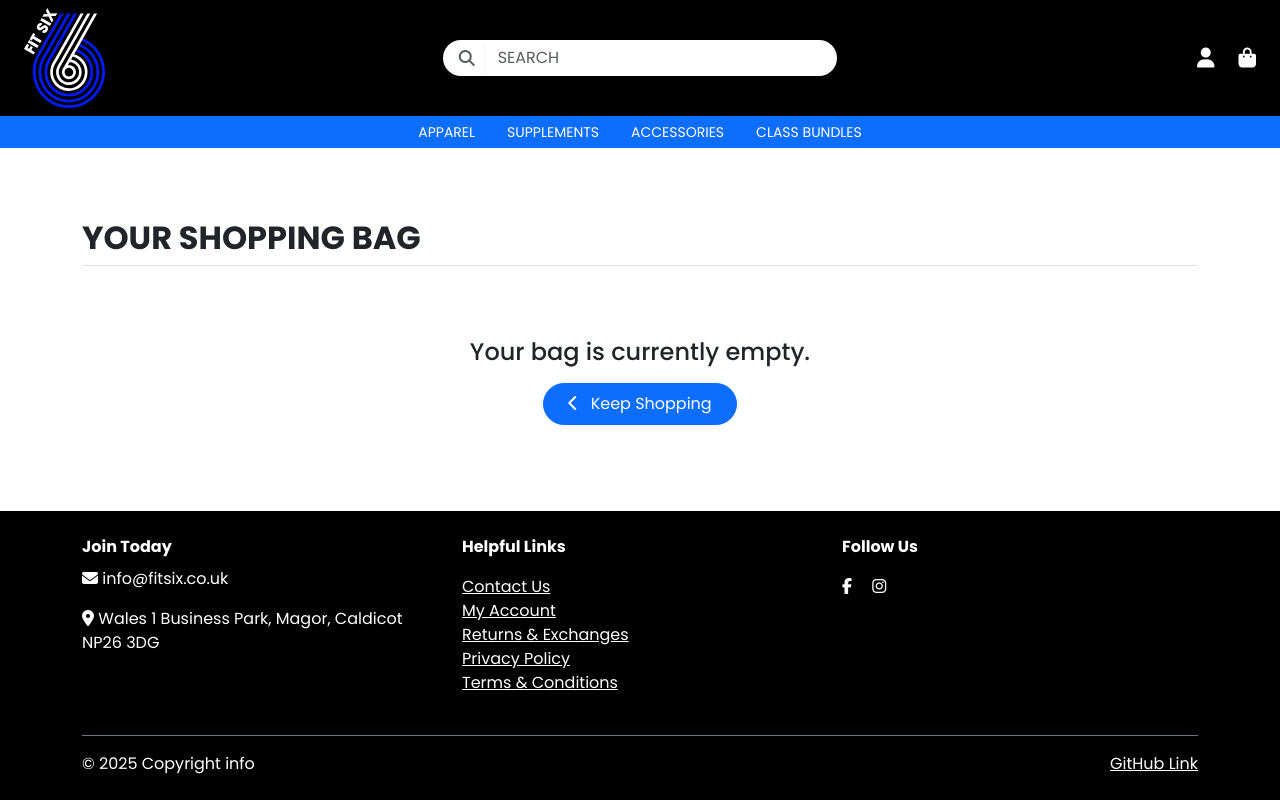
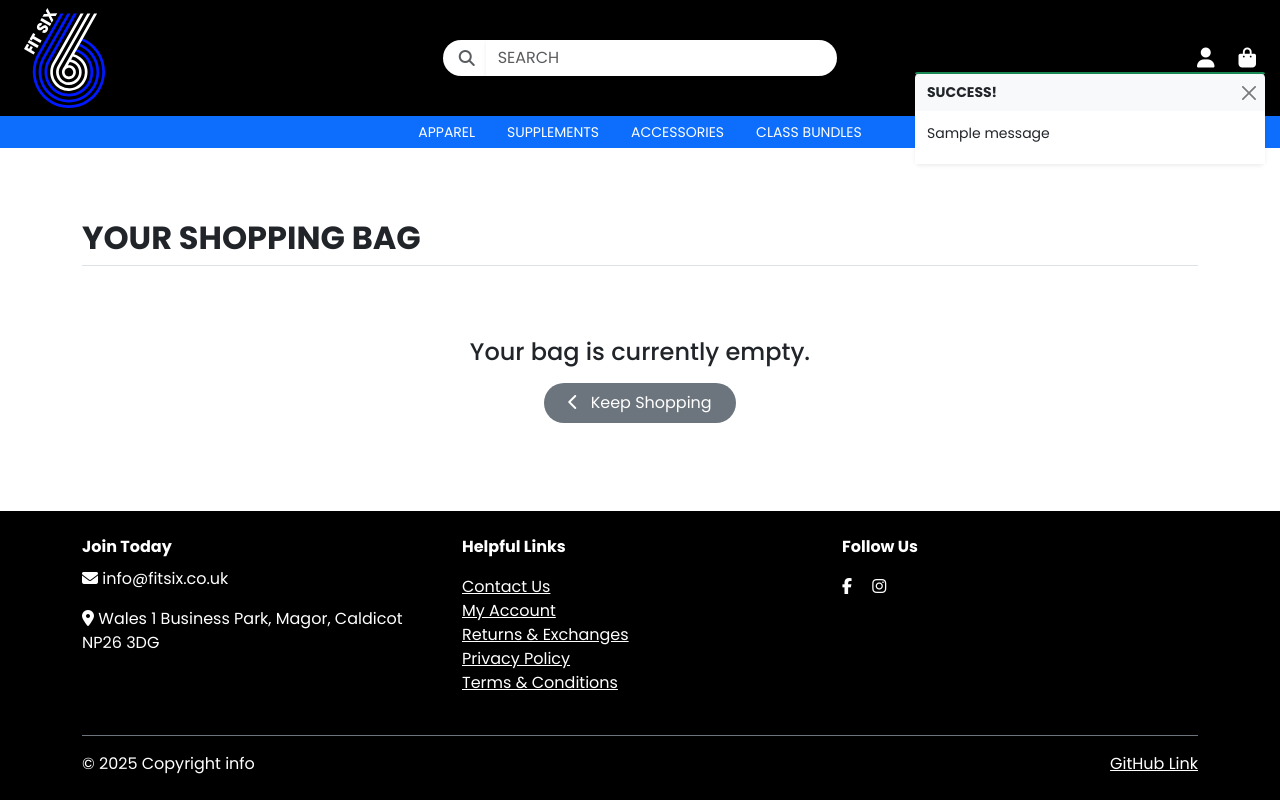
Before and after one commit to sd-powell/fit-six, a Django app: page /bag/ in a window 1280 px wide. Run offline with Django 5.2, Linux system fonts and the light colour scheme; tables that the repository leaves empty hold one stand-in row (values such as "Sample post"); one stand-in notice (Sample message) is shown; some libraries are stand-ins or nearby versions.

Commit message:
add toast functionality with toast templates

```diff
--- a/bag/templates/bag/bag.html
+++ b/bag/templates/bag/bag.html
@@ -1,5 +1,7 @@
 {% extends "base.html" %}
 {% load static %}
+{% load bag_tools %}
+
 
 {% block page_header %}
 <div class="container header-container">
@@ -28,7 +30,7 @@
                             {% include "bag/product-image.html" %}
                             {% include "bag/product-info.html" %}
                             <p class="mt-2 mb-1">Price: £{{ item.variant.price }}</p>
-                            <p><strong>Subtotal: </strong>£{{ item.subtotal|floatformat:2 }}</p>
+                            <p><strong>Subtotal: </strong>£{{ item.variant.price|calc_subtotal:item.quantity|floatformat:2 }}</p>
 
                             {% include "bag/quantity-form.html" %}
                         </div>
@@ -64,7 +66,7 @@
                                     <td class="w-25">
                                         {% include "bag/quantity-form.html" %}
                                     </td>
-                                    <td>£{{ item.subtotal|floatformat:2 }}</td>
+                                    <td>£{{ item.variant.price|calc_subtotal:item.quantity|floatformat:2 }}</td>
                                 </tr>
                             {% endfor %}
                             <tr>
--- a/fitsix_project/settings.py
+++ b/fitsix_project/settings.py
@@ -78,6 +78,8 @@
         },
     },
 ]
+
+MESSAGE_STORAGE = 'django.contrib.messages.storage.session.SessionStorage'
 
 AUTHENTICATION_BACKENDS = [
     'django.contrib.auth.backends.ModelBackend',
--- a/static/css/base.css
+++ b/static/css/base.css
@@ -109,9 +109,37 @@
     color: white !important;
 }
 
+.btn-grey {
+    background-color: #6c757d;
+    color: white;
+    border: none;
+}
+
+.btn-grey:hover {
+    background-color: #5a6268;
+}
+
 
 .badge {
   font-size: 0.75rem;
   padding: 4px 6px;
   z-index: 1000;
 }
+
+
+/* ------------------------------- bootstrap toasts */
+
+.message-container {
+    position: fixed;
+    top: 72px;
+    right: 15px;
+    z-index: 99999999999;
+}
+
+.custom-toast {
+    overflow: visible;
+}
+
+.toast-capper {
+    height: 2px;
+}
--- a/templates/base.html
+++ b/templates/base.html
@@ -149,7 +149,21 @@
     </header>
 
     {% if messages %}
-    <div class="message-container"></div>
+    <div class="message-container">
+    {% for message in messages %}
+        {% with message.level as level %}
+            {% if level == 40 %}
+                {% include 'includes/toasts/toast_error.html' %}
+            {% elif level == 30 %}
+                {% include 'includes/toasts/toast_warning.html' %}
+            {% elif level == 25 %}
+                {% include 'includes/toasts/toast_success.html' %}
+            {% else %}
+                {% include 'includes/toasts/toast_info.html' %}
+            {% endif %}
+        {% endwith %}
+    {% endfor %}
+    </div>
     {% endif %}
 
     {% block page_header %}
@@ -213,6 +227,16 @@
         });
       });
     </script>
+
+    <script type="text/javascript">
+      document.addEventListener('DOMContentLoaded', function () {
+        const toastElList = [].slice.call(document.querySelectorAll('.toast'));
+        const toastList = toastElList.map(function (toastEl) {
+          return new bootstrap.Toast(toastEl, { autohide: false });
+        });
+        toastList.forEach(toast => toast.show());
+      });
+    </script>
     {% endblock %}
 
   </body>
--- /dev/null
+++ b/templates/includes/toasts/toast_success.html
@@ -0,0 +1,53 @@
+<div class="toast custom-toast rounded shadow-sm border-0" data-autohide="false">
+    <div class="toast-capper bg-success rounded-top"></div>
+
+    <div class="toast-header bg-light text-dark border-bottom-0">
+        <strong class="me-auto text-uppercase">Success!</strong>
+        <button type="button" class="btn-close" data-bs-dismiss="toast" aria-label="Close"></button>
+    </div>
+
+    <div class="toast-body bg-white">
+        <div class="mb-2">
+            <p class="mb-0">{{ message }}</p>
+        </div>
+
+        {% if grand_total and not on_profile_page %}
+            <hr class="my-2">
+            <p class="fw-bold text-uppercase mb-2 small">Your Bag ({{ product_count }})</p>
+
+            <div class="bag-notification-wrapper mb-3">
+                {% for item in bag_items %}
+                    <div class="d-flex align-items-center mb-2">
+                        <div class="me-2 flex-shrink-0" style="width: 60px;">
+                            {% if item.product.image %}
+                                <img class="img-fluid rounded" src="{{ item.product.image.url }}" alt="{{ item.product.name }}">
+                            {% else %}
+                                <img class="img-fluid rounded" src="{{ MEDIA_URL }}noimage.png" alt="{{ item.product.name }}">
+                            {% endif %}
+                        </div>
+                        <div class="flex-grow-1">
+                            <p class="mb-0 fw-semibold">{{ item.product.name }}</p>
+                            <p class="mb-0 small text-muted">Size: {{ item.variant.size|upper }} | Colour: {{ item.variant.colour }}</p>
+                            <p class="mb-0 small text-muted">Qty: {{ item.quantity }}</p>
+                        </div>
+                    </div>
+                {% endfor %}
+            </div>
+
+            <div class="mb-2">
+                <p class="mb-1 fw-bold">Total{% if free_delivery_delta > 0 %} (exc. delivery){% endif %}:
+                    <span class="float-end">£{{ total|floatformat:2 }}</span>
+                </p>
+                {% if free_delivery_delta > 0 %}
+                    <p class="text-center bg-warning text-dark rounded py-2 small shadow-sm">
+                        Spend <strong>£{{ free_delivery_delta }}</strong> more to get <strong>free delivery</strong>!
+                    </p>
+                {% endif %}
+            </div>
+
+            <a href="{% url 'view_bag' %}" class="btn btn-dark rounded-pill w-100 text-uppercase fw-bold">
+                <i class="fas fa-lock me-2"></i> Go To Secure Checkout
+            </a>
+        {% endif %}
+    </div>
+</div>
```
Also changed, not shown: bag/templatetags/bag_tools.py (added, +10 -0 lines), templates/includes/toasts/toast_error.html (added, +12 -0 lines), templates/includes/toasts/toast_info.html (added, +12 -0 lines), templates/includes/toasts/toast_warning.html (added, +12 -0 lines), bag/templatetags/__init__.py (added).
